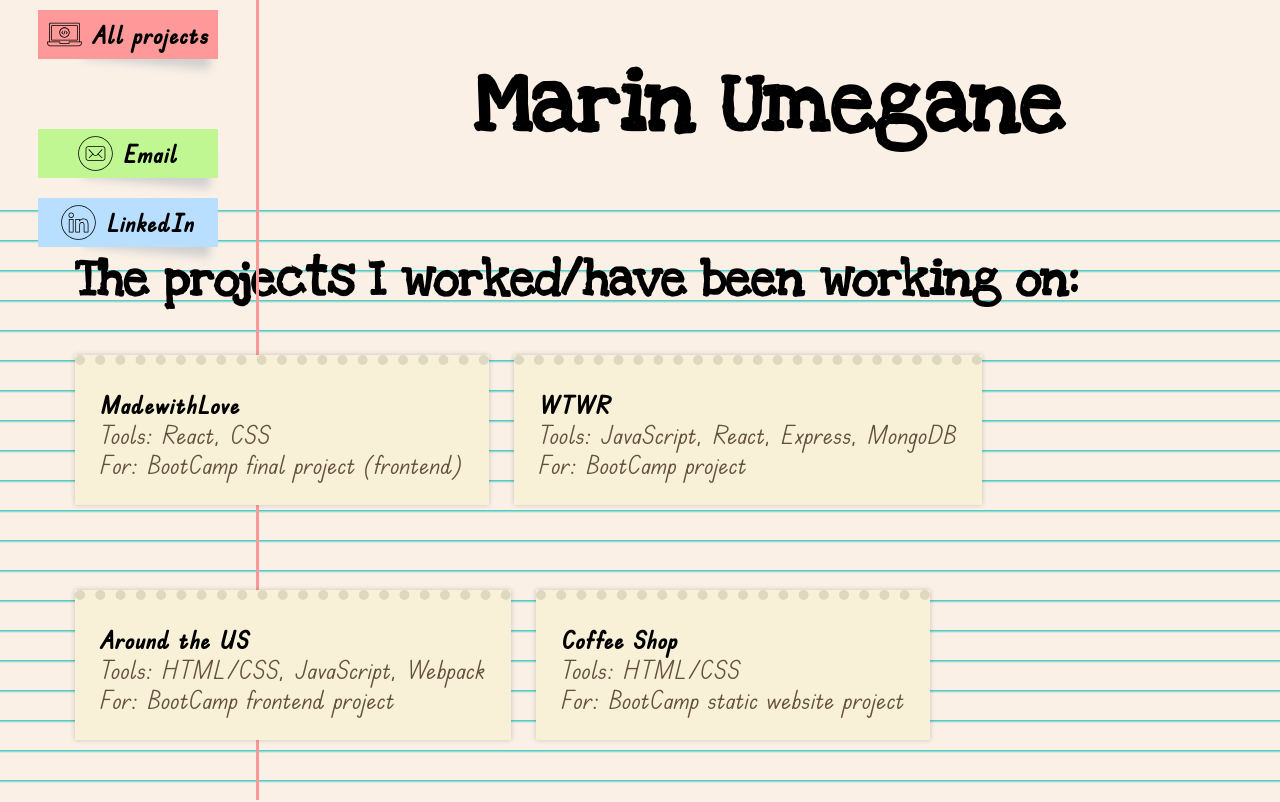
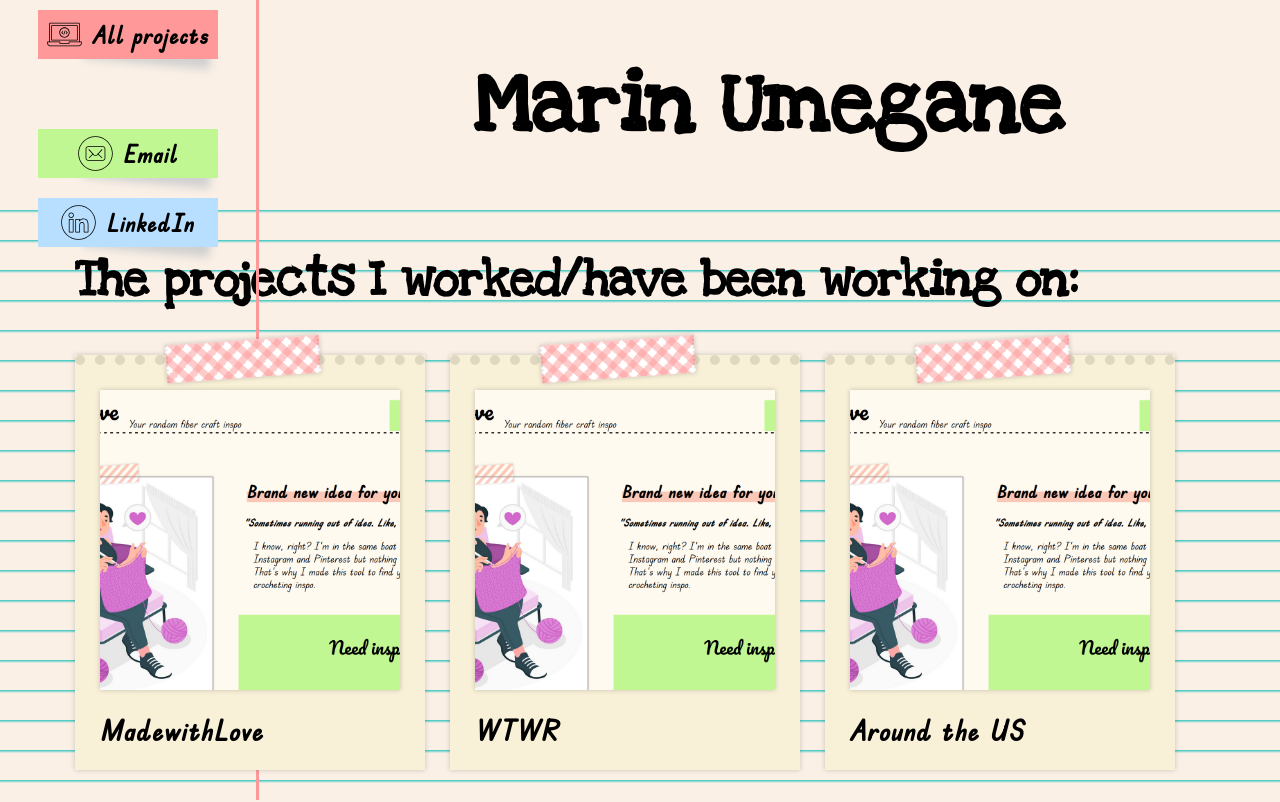
Before and after one commit to MarinU-M/MarinU-M, a React (Create React App) app: page /#/projects in a window 1280 px wide. Shown: the top 802 px of the page. Built offline with nearby package versions, Linux system fonts and the light colour scheme.

Commit message:
address map function rendering and modal contents

```diff
--- a/src/components/App/App.js
+++ b/src/components/App/App.js
@@ -11,7 +11,7 @@ import React, { useEffect, useState } from "react";
 function App() {
   const [activeModal, setActiveModal] = useState("");
   const [selectedCard, setSelectedCard] = useState({});
-
+  // const [projects, setProjects] = useState([]);
   // open and close modal
   // handle modal of selected card
   const handleSelectedCard = (card) => {
--- a/src/components/Footer/Footer.js
+++ b/src/components/Footer/Footer.js
@@ -2,8 +2,8 @@ import "./footer.css";
 
 function Footer() {
   return (
-    <footer class="footer">
-      <div class="footer__content">
+    <footer className="footer">
+      <div className="footer__content">
         <p>© 2023 Marin Umegane</p>
       </div>
     </footer>
--- a/src/components/GeneralModal/general-modal.css
+++ b/src/components/GeneralModal/general-modal.css
@@ -60,5 +60,6 @@
 }
 
 .modal__title {
-  margin: 1em 0;
+  margin: 0;
+  font-size: 1.5em;
 }
--- a/src/components/Project/Project.js
+++ b/src/components/Project/Project.js
@@ -1,46 +1,9 @@
 import "./project.css";
-import madewithlove from "../../images/madewithlove.png";
 import ProjectCard from "../ProjectCard/ProjectCard";
+import projectList from "../../utils/constant";
 
 function Project({ onSelectedCard }) {
-  const projectList = [
-    {
-      title: "MadewithLove",
-      url: "https://github.com/MarinU-M/project-randompattern-frontend",
-      img: madewithlove,
-      tech: "React, CSS",
-      for: "BootCamp final project (frontend)",
-    },
-    {
-      title: "WTWR",
-      url: "https://marinu-m.github.io/se_project_react/",
-      img: madewithlove,
-      tech: "React, CSS, Express, Node.js, MongoDB",
-      for: "BootCamp fullstack project",
-    },
-    {
-      title: "Around the US",
-      url: "https://marinu-m.github.io/se_project_aroundtheus/",
-      img: madewithlove,
-      tech: "HTML/CSS, JavaScript, Webpack",
-      for: "BootCamp frontend project",
-    },
-    {
-      title: "Coffee Shop",
-      url: "https://marinu-m.github.io/se_project_coffeeshop/",
-      img: madewithlove,
-      tech: "HTML/CSS",
-      for: "BootCamp static website project",
-    },
-    {
-      title: "Software Engineering Library",
-      url: "https://marinu-m.github.io/se_project_library/",
-      src: madewithlove,
-      tech: "HTML/CSS",
-      for: "BootCamp static website project",
-    },
-  ];
-
+  console.log(projectList);
   return (
     <main className="main">
       <div className="main__content">
@@ -48,62 +11,17 @@ function Project({ onSelectedCard }) {
           <h2 className="project__heading">
             The projects I worked/have been working on:
           </h2>
+
           <ul className="project__list">
-            {/* {projectList.map((item) => {
-              <ProjectCard
-                key={item._id}
-                item={item}
-                onSelectedCard={onSelectedCard}
-              />;
-            })} */}
-            <li className="project__list-item">
-              <a
-                className="project__list-item_elem_link"
-                href="https://github.com/MarinU-M/project-randompattern-frontend"
-              >
-                MadewithLove
-              </a>
-              <p className="project__list-item_elem_description">
-                <span>Tools: React, CSS</span>
-                <span>For: BootCamp final project (frontend)</span>
-              </p>
-            </li>
-            <li className="project__list-item">
-              <a
-                className="project__list-item_elem_link"
-                href="https://marinu-m.github.io/se_project_react/"
-              >
-                WTWR
-              </a>
-              <p className="project__list-item_elem_description">
-                <span>Tools: JavaScript, React, Express, MongoDB</span>
-                <span>For: BootCamp project</span>
-              </p>
-            </li>
-            <li className="project__list-item">
-              <a
-                className="project__list-item_elem_link"
-                href="https://marinu-m.github.io/se_project_aroundtheus/"
-              >
-                Around the US
-              </a>
-              <p className="project__list-item_elem_description">
-                <span>Tools: HTML/CSS, JavaScript, Webpack</span>
-                <span>For: BootCamp frontend project</span>
-              </p>
-            </li>
-            <li className="project__list-item">
-              <a
-                className="project__list-item_elem_link"
-                href="https://marinu-m.github.io/se_project_coffeeshop/"
-              >
-                Coffee Shop
-              </a>
-              <p className="project__list-item_elem_description">
-                <span>Tools: HTML/CSS</span>
-                <span>For: BootCamp static website project</span>
-              </p>
-            </li>
+            {projectList.map((item) => {
+              return (
+                <ProjectCard
+                  key={item._id}
+                  item={item}
+                  onSelectedCard={onSelectedCard}
+                />
+              );
+            })}
           </ul>
         </div>
       </div>
--- a/src/components/ProjectCard/ProjectCard.js
+++ b/src/components/ProjectCard/ProjectCard.js
@@ -1,6 +1,7 @@
 import "./project-card.css";
 
 function ProjectCard({ item, onSelectedCard }) {
+  console.log(item);
   return (
     <li className="project__list-item" onClick={() => onSelectedCard(item)}>
       <span className="project__tape"></span>
--- a/src/components/ProjectModal/ProjectModal.js
+++ b/src/components/ProjectModal/ProjectModal.js
@@ -3,13 +3,20 @@ import GeneralModal from "../GeneralModal/GeneralModal";
 
 function ProjectModal({ selectedCard, onClose }) {
   return (
-    <GeneralModal name="project-detail" onClose={onClose} title="test">
+    <GeneralModal
+      name="project-detail"
+      onClose={onClose}
+      title={selectedCard.title}
+    >
       <img
-        className="project__screenshot"
+        className="project-modal__screenshot"
         src={selectedCard.img}
         alt="Project screenshot"
       />
-      <h3 className="project__title">{selectedCard.title}</h3>
+      <p className="project-modal__description">
+        <span>Tools: {selectedCard.tech}</span>
+        <span>For: {selectedCard.for}</span>
+      </p>
     </GeneralModal>
   );
 }
--- a/src/components/ProjectModal/project-modal.css
+++ b/src/components/ProjectModal/project-modal.css
@@ -0,0 +1,12 @@
+.project-modal__screenshot {
+  margin: 1em 0;
+  height: 300px;
+  width: auto;
+}
+
+.project-modal__description {
+  display: flex;
+  flex-direction: column;
+  justify-content: flex-start;
+  margin: 0;
+}
--- /dev/null
+++ b/src/utils/constant.js
@@ -0,0 +1,41 @@
+import madewithlove from "../images/madewithlove.png";
+
+const projectList = [
+  {
+    title: "MadewithLove",
+    url: "https://github.com/MarinU-M/project-randompattern-frontend",
+    img: madewithlove,
+    tech: "React, CSS",
+    for: "BootCamp final project (frontend)",
+  },
+  {
+    title: "WTWR",
+    url: "https://marinu-m.github.io/se_project_react/",
+    img: madewithlove,
+    tech: "React, CSS, Express, Node.js, MongoDB",
+    for: "BootCamp fullstack project",
+  },
+  {
+    title: "Around the US",
+    url: "https://marinu-m.github.io/se_project_aroundtheus/",
+    img: madewithlove,
+    tech: "HTML/CSS, JavaScript, Webpack",
+    for: "BootCamp frontend project",
+  },
+  {
+    title: "Coffee Shop",
+    url: "https://marinu-m.github.io/se_project_coffeeshop/",
+    img: madewithlove,
+    tech: "HTML/CSS",
+    for: "BootCamp static website project",
+  },
+  {
+    title: "Software Engineering Library",
+    url: "https://marinu-m.github.io/se_project_library/",
+    src: madewithlove,
+    tech: "HTML/CSS",
+    for: "BootCamp static website project",
+  },
+];
+
+export default projectList;
```
